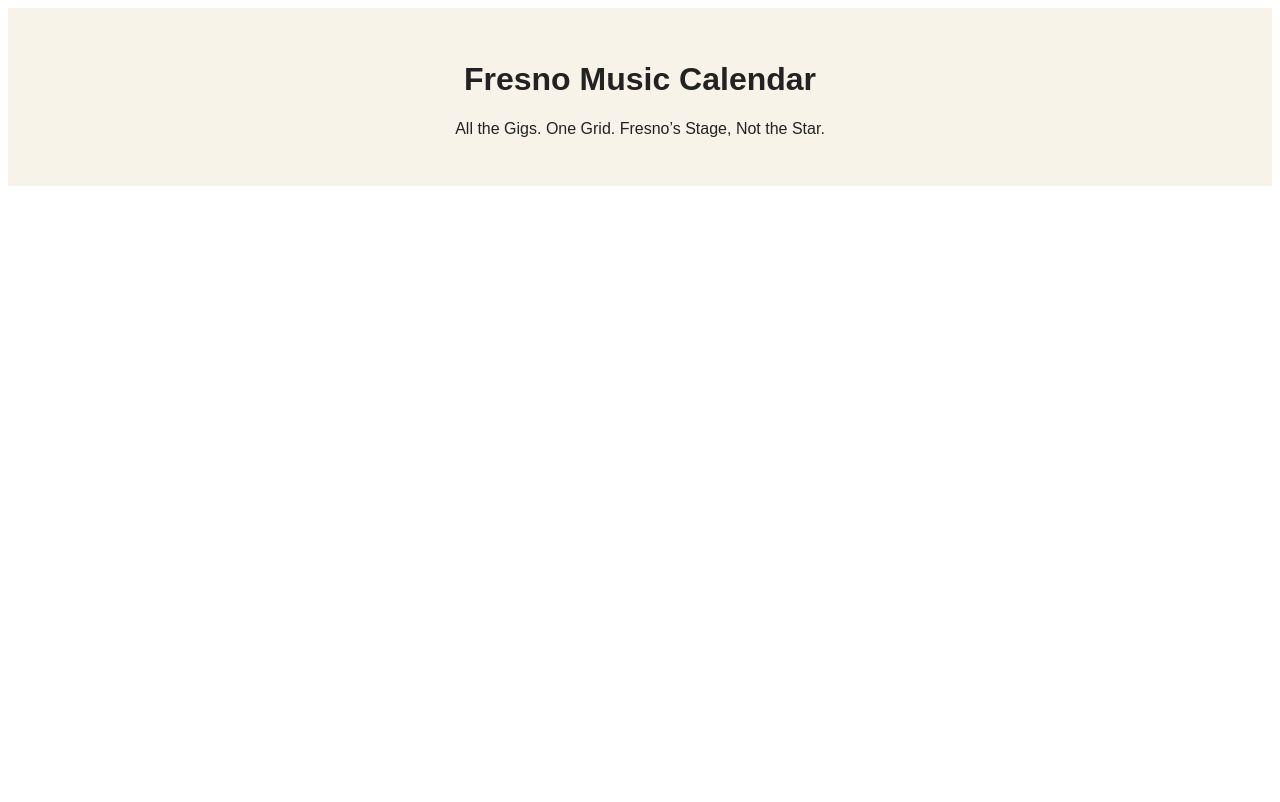
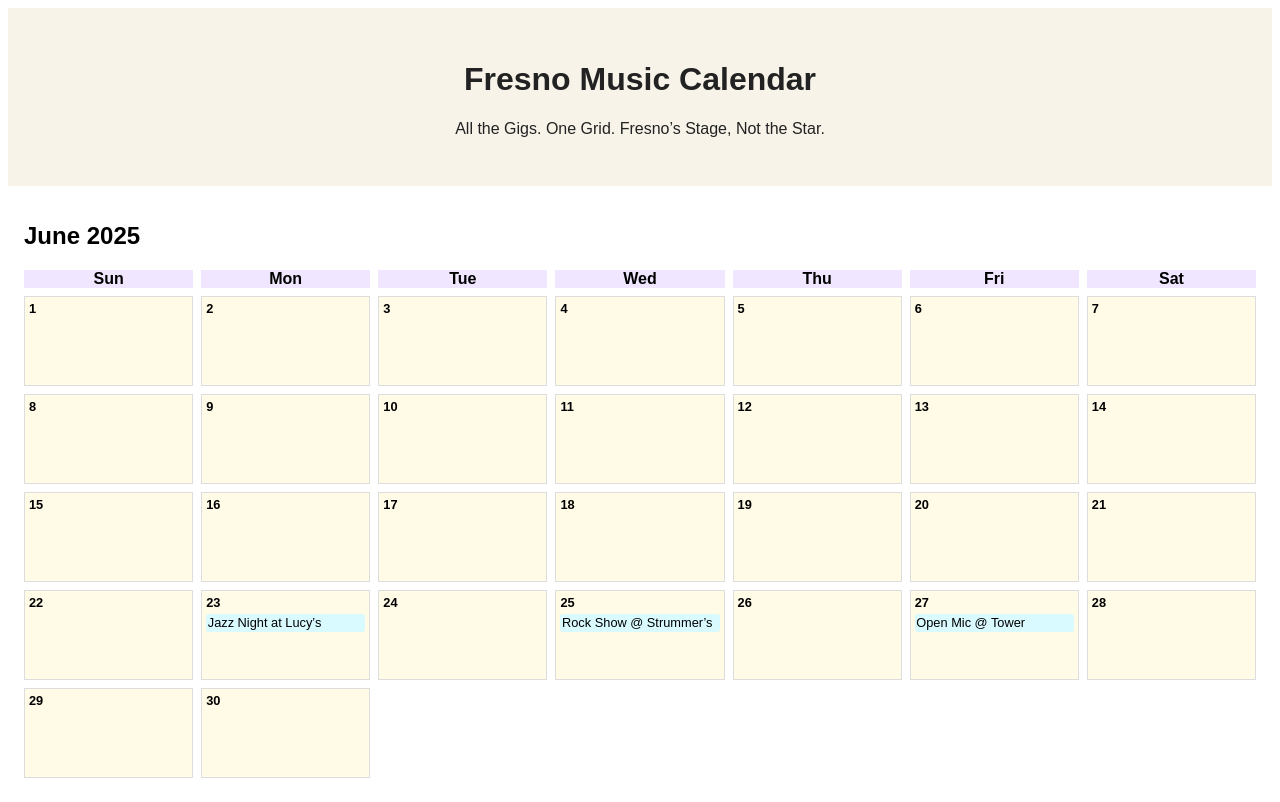
Before and after one commit to mrayover/Fresno-music-calendar1, a React (Vite) app: page / in a window 1280 px wide. Built offline with nearby package versions, Linux system fonts and the light colour scheme.

Commit message:
Add calendar view with sample events

```diff
--- a/src/App.jsx
+++ b/src/App.jsx
@@ -1,5 +1,12 @@
+
 import LandingPage from './components/LandingPage';
+import Calendar from './components/Calendar';
 
 export default function App() {
-  return <LandingPage />;
+  return (
+    <>
+      <LandingPage />
+      <Calendar />
+    </>
+  );
 }
--- /dev/null
+++ b/src/components/Calendar.css
@@ -0,0 +1,32 @@
+
+.calendar {
+  padding: 1rem;
+  font-family: sans-serif;
+}
+.grid {
+  display: grid;
+  grid-template-columns: repeat(7, 1fr);
+  gap: 0.5rem;
+}
+.cell {
+  min-height: 80px;
+  padding: 0.25rem;
+  background: #fffbe6;
+  border: 1px solid #ddd;
+  font-size: 0.8rem;
+}
+.day-header {
+  font-weight: bold;
+  text-align: center;
+  background: #f0e6ff;
+}
+.date-label {
+  font-weight: bold;
+  margin-bottom: 0.25rem;
+}
+.event {
+  background: #d9faff;
+  margin-top: 0.2rem;
+  padding: 0.1rem;
+  border-radius: 3px;
+}
--- /dev/null
+++ b/src/components/Calendar.jsx
@@ -0,0 +1,48 @@
+
+import { useState } from "react";
+import "./Calendar.css";
+
+const dummyEvents = [
+  { date: "2025-06-23", title: "Jazz Night at Lucy’s", genre: "Jazz" },
+  { date: "2025-06-25", title: "Rock Show @ Strummer’s", genre: "Rock" },
+  { date: "2025-06-27", title: "Open Mic @ Tower", genre: "Folk" },
+];
+
+function getMonthDates() {
+  const today = new Date();
+  const year = today.getFullYear();
+  const month = today.getMonth();
+  const firstDay = new Date(year, month, 1).getDay();
+  const daysInMonth = new Date(year, month + 1, 0).getDate();
+  const dates = Array(firstDay).fill(null).concat(
+    Array.from({ length: daysInMonth }, (_, i) => `${year}-${String(month + 1).padStart(2, "0")}-${String(i + 1).padStart(2, "0")}`)
+  );
+  return dates;
+}
+
+export default function Calendar() {
+  const dates = getMonthDates();
+
+  return (
+    <div className="calendar">
+      <h2>June 2025</h2>
+      <div className="grid">
+        {["Sun", "Mon", "Tue", "Wed", "Thu", "Fri", "Sat"].map(day => (
+          <div key={day} className="day-header">{day}</div>
+        ))}
+        {dates.map((date, i) => (
+          <div key={i} className="cell">
+            {date && (
+              <>
+                <div className="date-label">{new Date(date).getDate()}</div>
+                {dummyEvents.filter(e => e.date === date).map(e => (
+                  <div className="event" key={e.title}>{e.title}</div>
+                ))}
+              </>
+            )}
+          </div>
+        ))}
+      </div>
+    </div>
+  );
+}
```
